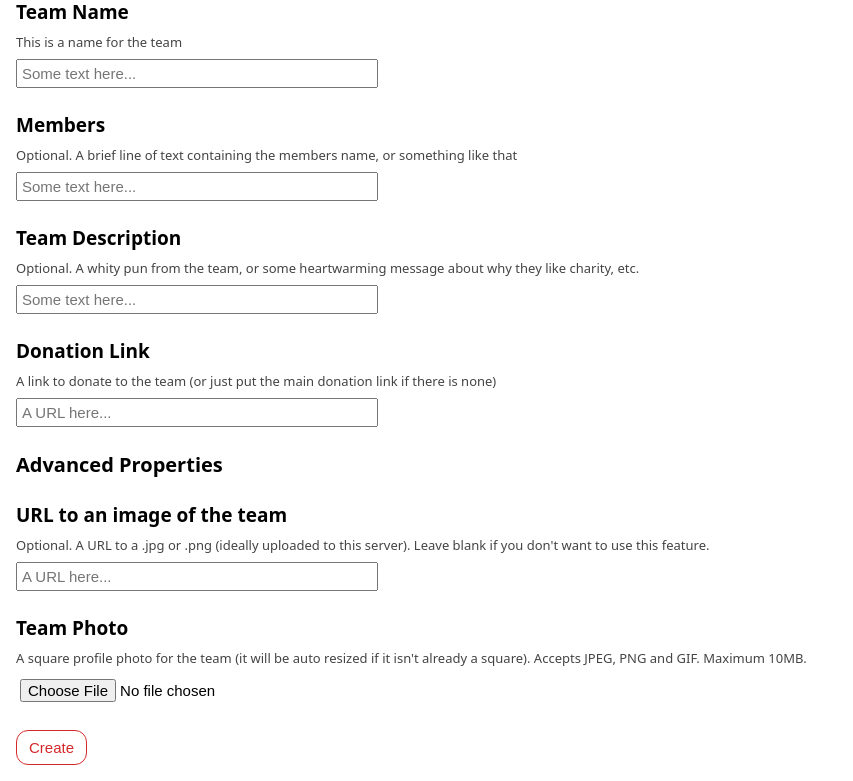
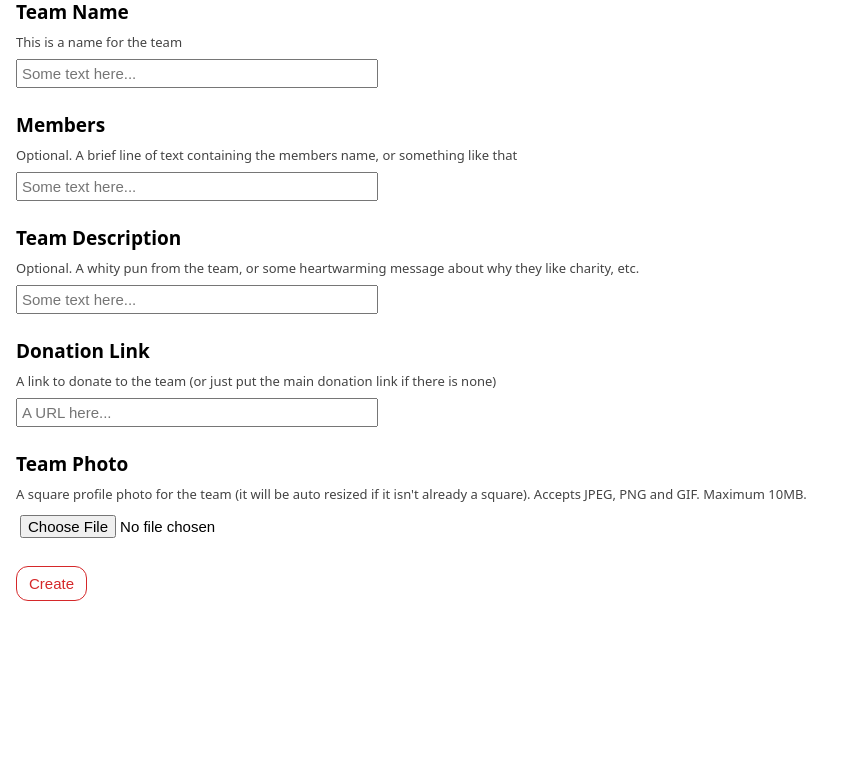
Before and after one commit to bilaalrashid/rag-lost, a PHP site: page /admin/team/add/index.php in a window 1280 px wide. Shown: the part 218-999 px from the top of the page, without its empty margins (0-853 px from the left). After the commit the page ends 819 px from the top, so only its background shows below. Run offline with PHP 8.4, Linux system fonts and the light colour scheme; the visitor is signed in with stand-in values (Sample User, id 1); a stand-in replaces the project's code that opens the database connection; some libraries are stand-ins or nearby versions.

Commit message:
Remove team photo url field from add team page

```diff
--- a/public/admin/team/add/index.php
+++ b/public/admin/team/add/index.php
@@ -35,12 +35,6 @@
             <span>A link to donate to the team (or just put the main donation link if there is none)</span>
             <input type="url" name="donate_url" placeholder="A URL here..." id="donate_url" required>
           </div>
-          <h2>Advanced Properties</h2>
-          <div class="form-row">
-            <label for="team_image_url">URL to an image of the team</label>
-            <span>Optional. A URL to a .jpg or .png (ideally uploaded to this server). Leave blank if you don't want to use this feature.</span>
-            <input type="url" name="team_image_url" placeholder="A URL here..." id="team_image_url">
-          </div>
           <div class="form-row">
             <label for="team_image">Team Photo</label>
             <span>A square profile photo for the team (it will be auto resized if it isn't already a square). Accepts JPEG, PNG and GIF. Maximum 10MB.</span>
```
